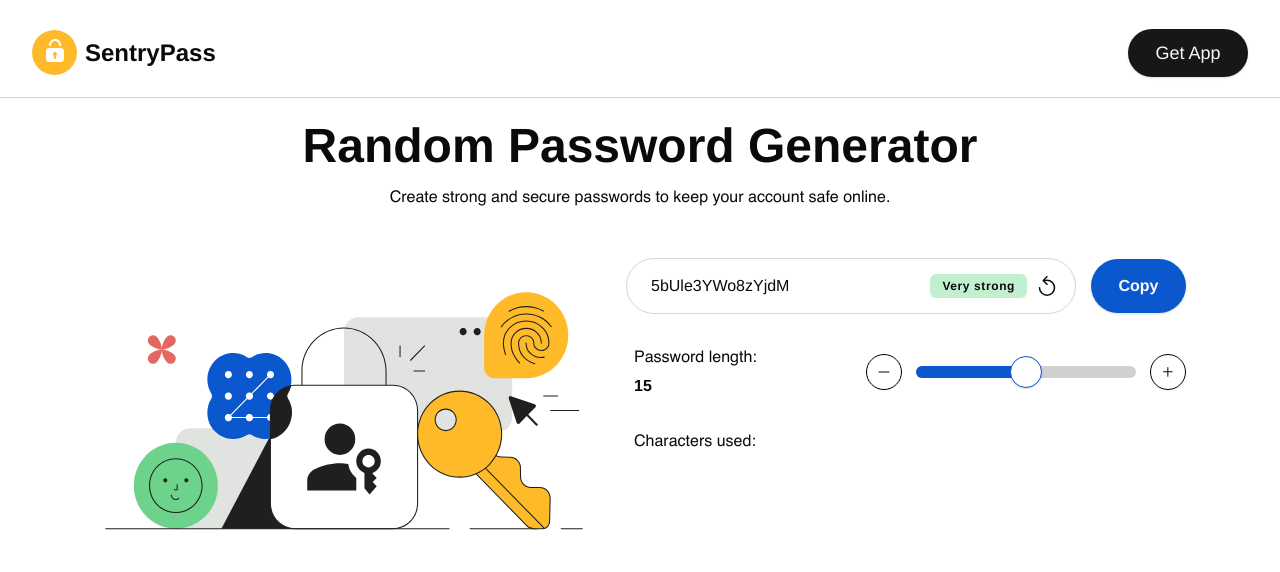
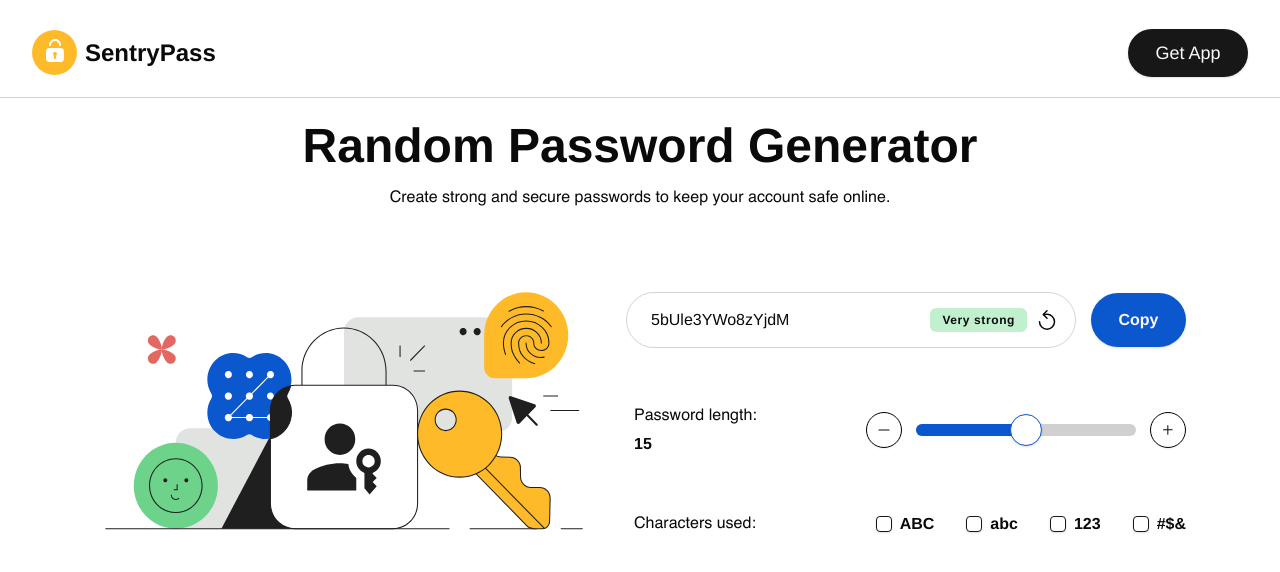
Before and after one commit to jovination/SentryPass, a Next.js app: page / in a window 1280 px wide. Shown: the top 572 px of the page. Built offline with nearby package versions, Linux system fonts and the light colour scheme.

Commit message:
few changes

```diff
--- a/components/Hero.tsx
+++ b/components/Hero.tsx
@@ -5,6 +5,8 @@
 import { GoPlus } from "react-icons/go";
 import { RxMinus } from "react-icons/rx";
 import { Slider } from "@/components/ui/slider"
+import { Checkbox } from "@/components/ui/checkbox"
+
 
 
 
@@ -30,7 +32,7 @@
                  height={350}
                 />
                 </div>
-                <div className="w-[560px] h-[312px]   space-y-8">
+                <div className="w-[560px] h-[312px] flex flex-col justify-center  space-y-14">
                     <div className="flex items-center justify-between">
                             <div
                             className="w-full max-w-[450px] h-[56px] rounded-full pr-4 pl-6 border border-[#d4d4d8] flex items-center justify-between"
@@ -81,7 +83,25 @@
                         <div className="ml-2">
                             <p>Characters used:</p>
                         </div>
-                        <div></div>
+                        <div className="flex items-center space-x-8">
+
+                            <div className="flex items-center space-x-2">
+                                <Checkbox  />
+                                <Label className="text-md font-bold" htmlFor="ABC">ABC</Label>
+                            </div>
+                            <div className="flex items-center space-x-2">
+                                <Checkbox  />
+                                <Label className="text-md font-bold" htmlFor="abc">abc</Label>
+                            </div>
+                            <div className="flex items-center space-x-2">
+                                <Checkbox  />
+                                <Label className="text-md font-bold" htmlFor="123">123</Label>
+                            </div>
+                            <div className="flex items-center space-x-2">
+                                <Checkbox  />
+                                <Label className="text-md font-bold" htmlFor="#$&">#$&</Label>
+                            </div>
+                       </div>
                     </div>
                 </div>
             </div>
--- /dev/null
+++ b/components/ui/checkbox.tsx
@@ -0,0 +1,30 @@
+"use client"
+
+import * as React from "react"
+import * as CheckboxPrimitive from "@radix-ui/react-checkbox"
+import { Check } from "lucide-react"
+
+import { cn } from "@/lib/utils"
+
+const Checkbox = React.forwardRef<
+  React.ElementRef<typeof CheckboxPrimitive.Root>,
+  React.ComponentPropsWithoutRef<typeof CheckboxPrimitive.Root>
+>(({ className, ...props }, ref) => (
+  <CheckboxPrimitive.Root
+    ref={ref}
+    className={cn(
+      "peer h-4 w-4 shrink-0 rounded-sm border border-primary shadow focus-visible:outline-none focus-visible:ring-1 focus-visible:ring-ring disabled:cursor-not-allowed disabled:opacity-50 data-[state=checked]:bg-primary data-[state=checked]:text-primary-foreground",
+      className
+    )}
+    {...props}
+  >
+    <CheckboxPrimitive.Indicator
+      className={cn("flex items-center justify-center text-current")}
+    >
+      <Check className="h-4 w-4" />
+    </CheckboxPrimitive.Indicator>
+  </CheckboxPrimitive.Root>
+))
+Checkbox.displayName = CheckboxPrimitive.Root.displayName
+
+export { Checkbox }
--- a/package.json
+++ b/package.json
@@ -9,6 +9,7 @@
     "lint": "next lint"
   },
   "dependencies": {
+    "@radix-ui/react-checkbox": "^1.1.3",
     "@radix-ui/react-label": "^2.1.1",
     "@radix-ui/react-slider": "^1.2.2",
     "@radix-ui/react-slot": "^1.1.1",
```
Also changed, not shown: 1 other file (tests, documents, lock files or other folders).
